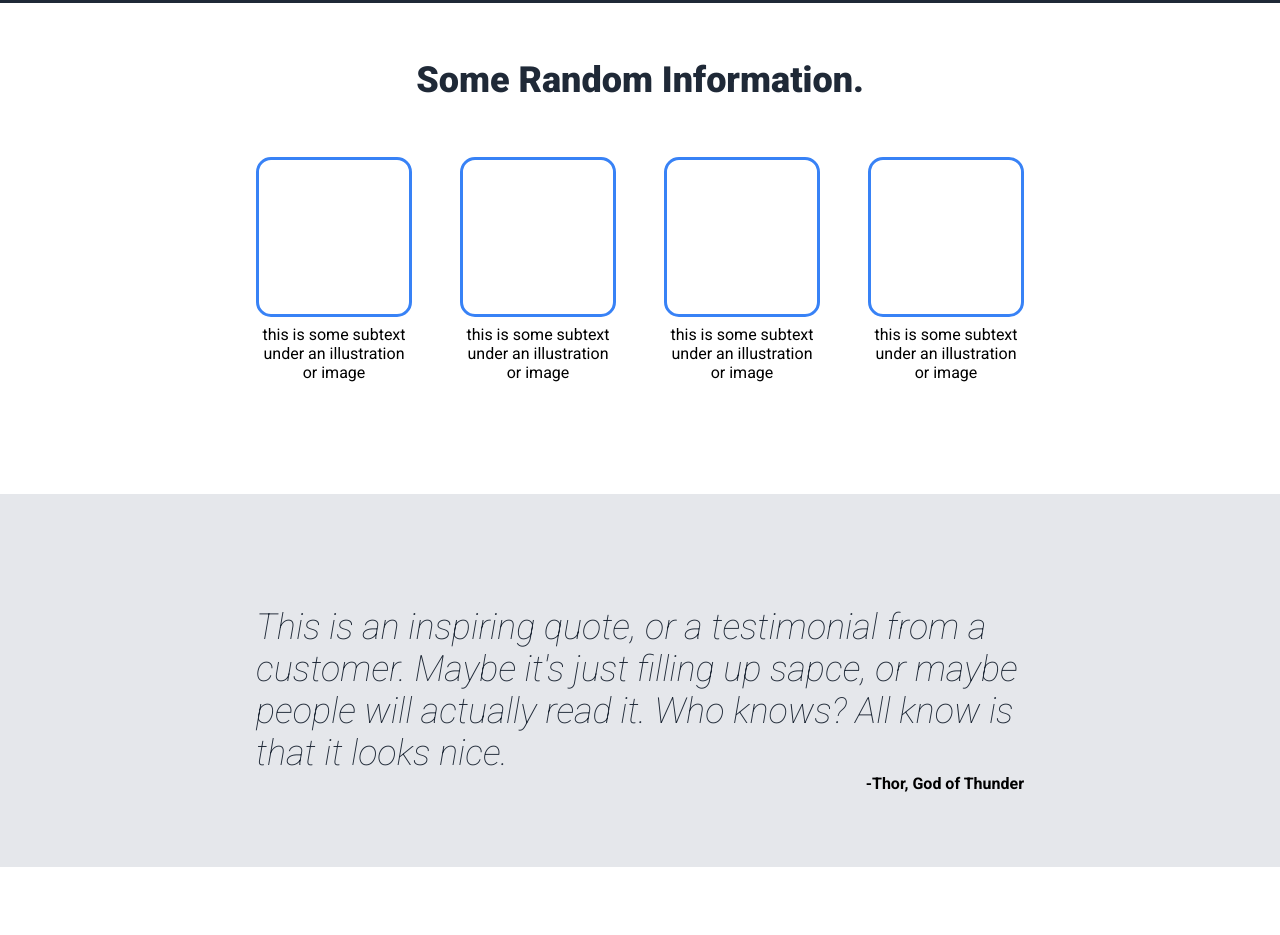
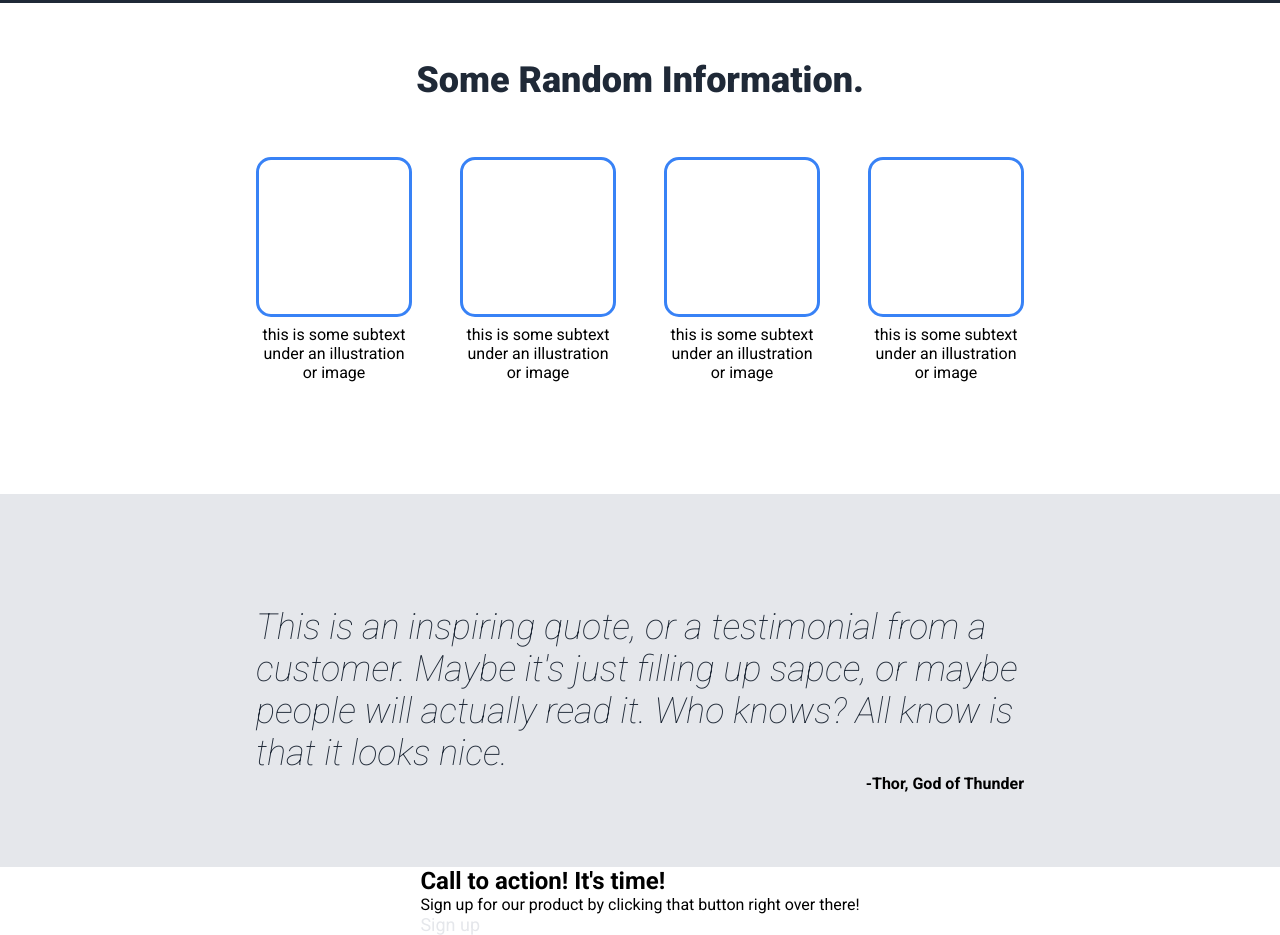
Before and after one commit to Phsla00/landing-page, a plain HTML site: page index.html in a window 1280 px wide. Shown: the part 537-1472 px from the top of the page. Before the commit the page ends 1404 px from the top, so only its background shows below. Drawn offline with Linux system fonts and the light colour scheme.

Commit message:
feat: add action section to index.html

```diff
--- a/index.html
+++ b/index.html
@@ -56,8 +56,13 @@
                 <p class="quote-author">-Thor, God of Thunder</p>
             </div>
         </div>
-        <div></div>
-        <div></div>
+        <div class="action">
+            <div class="action-text">
+                <h2>Call to action! It's time!</h2>
+                <p>Sign up for our product by clicking that button right over there!</p>
+            </div>
+            <a href="#">Sign up</a>
+        </div>
         <div></div>
     </body>
 </html>
```
